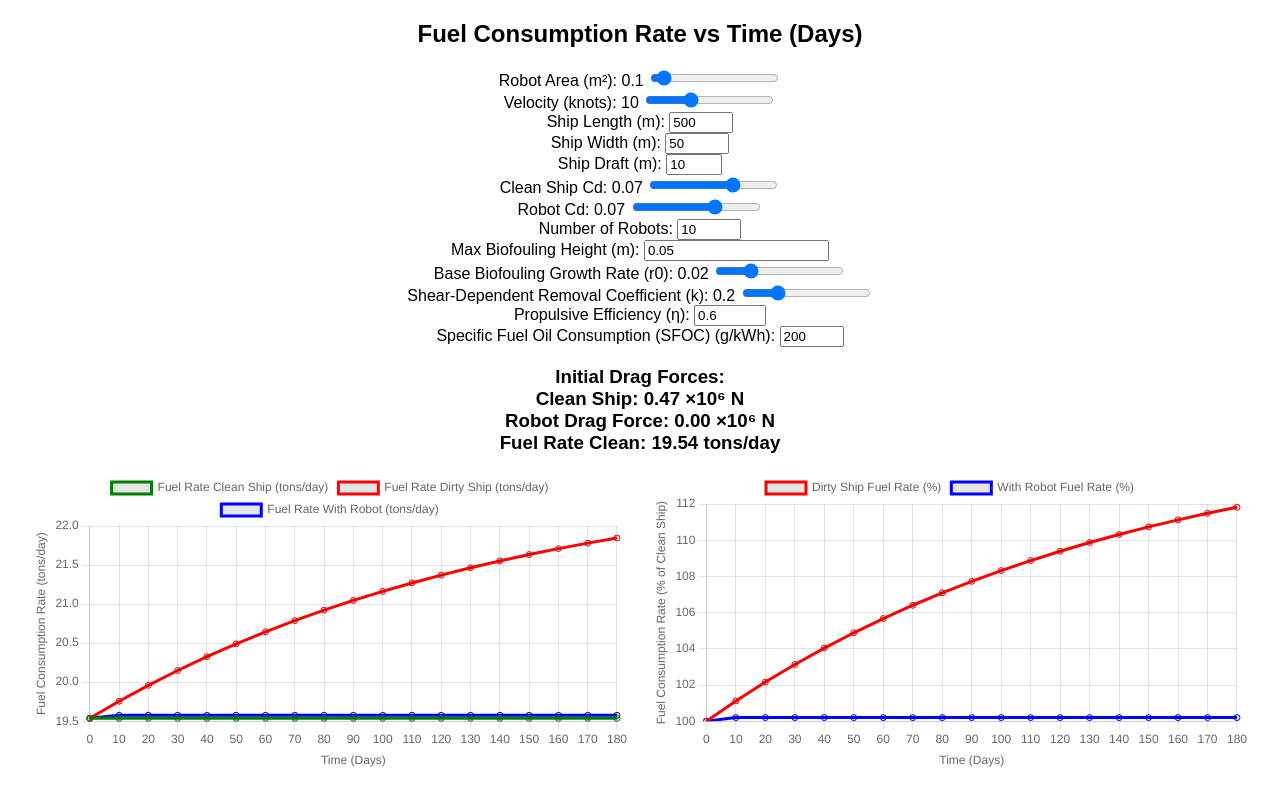
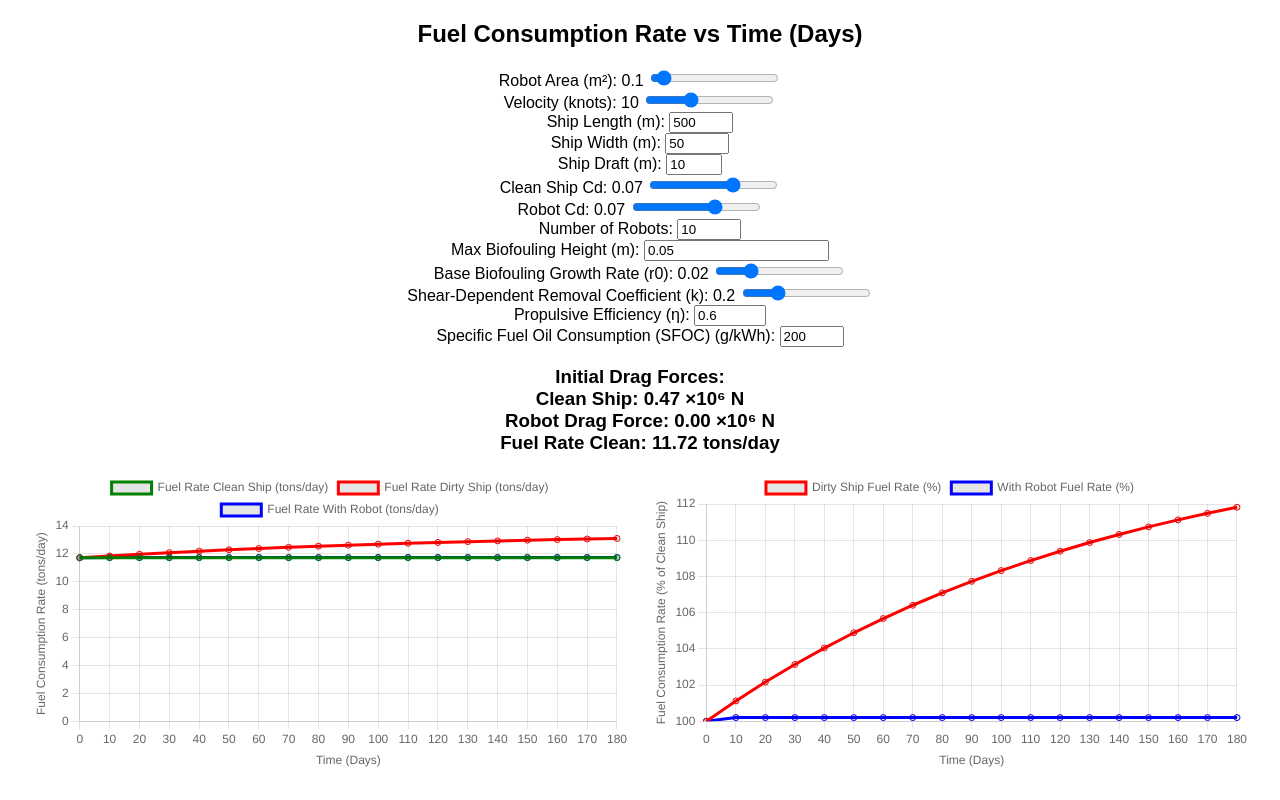
Before and after one commit to immanuelhendra/remora, a plain HTML site: page index.html in a window 1280 px wide. Drawn offline with nearby package versions, Linux system fonts and the light colour scheme.

Commit message:
Update index.html

```diff
--- a/index.html
+++ b/index.html
@@ -91,8 +91,8 @@
         }
 
         function calculateFuelRate(F_D, V, sfoc, eta) {
-            const P = (F_D * V) / eta;
-            const fuelRate_grams_per_hour = (P * sfoc) / (1000);
+            const P = (F_D * V);
+            const fuelRate_grams_per_hour = (P * sfoc) / 1000;
             const fuelRate_tons_per_day = (fuelRate_grams_per_hour / 1e6) * 24;
             return fuelRate_tons_per_day;
         }
@@ -137,7 +137,7 @@
                 let { cleanShipDrag, dirtyShipDrag, robotDragForce, shipVelocity } = calculateDragForces(t);
                 let fuelClean = calculateFuelRate(cleanShipDrag, shipVelocity, sfoc, eta);
                 let fuelDirty = calculateFuelRate(dirtyShipDrag, shipVelocity, sfoc, eta);
-                let fuelRobot = t % 10 === 0 && t !== 0 ? calculateFuelRate(cleanShipDrag + robotDragForce, shipVelocity, sfoc, eta) : fuelClean;
+                let fuelRobot = (t % 10 === 0 && t !== 0) ? calculateFuelRate(cleanShipDrag + robotDragForce, shipVelocity, sfoc, eta) : fuelClean;
 
                 cleanData.push(fuelClean);
                 dirtyData.push(fuelDirty);
@@ -182,7 +182,7 @@
                 responsive: true,
                 scales: {
                     x: { title: { display: true, text: "Time (Days)" } },
-                    y: { title: { display: true, text: "Fuel Consumption Rate (tons/day)" }, beginAtZero: false }
+                    y: { title: { display: true, text: "Fuel Consumption Rate (tons/day)" }, beginAtZero: true }
                 }
             }
         });
```
